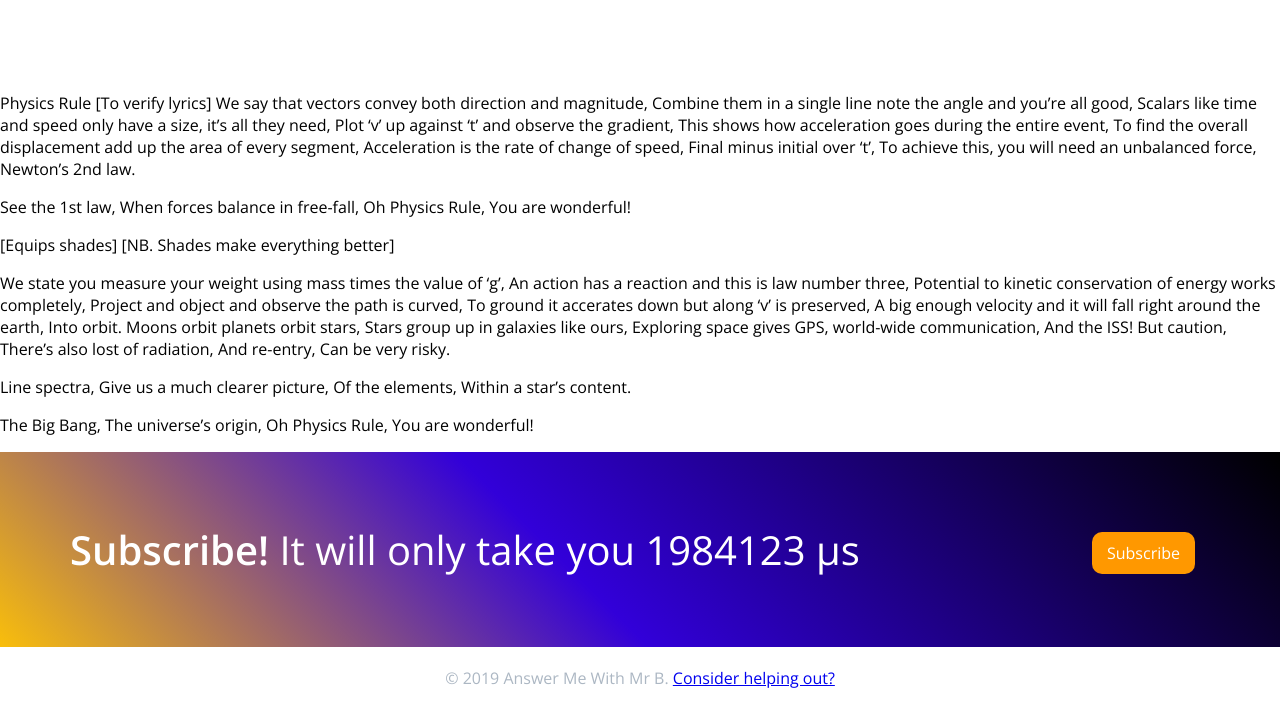
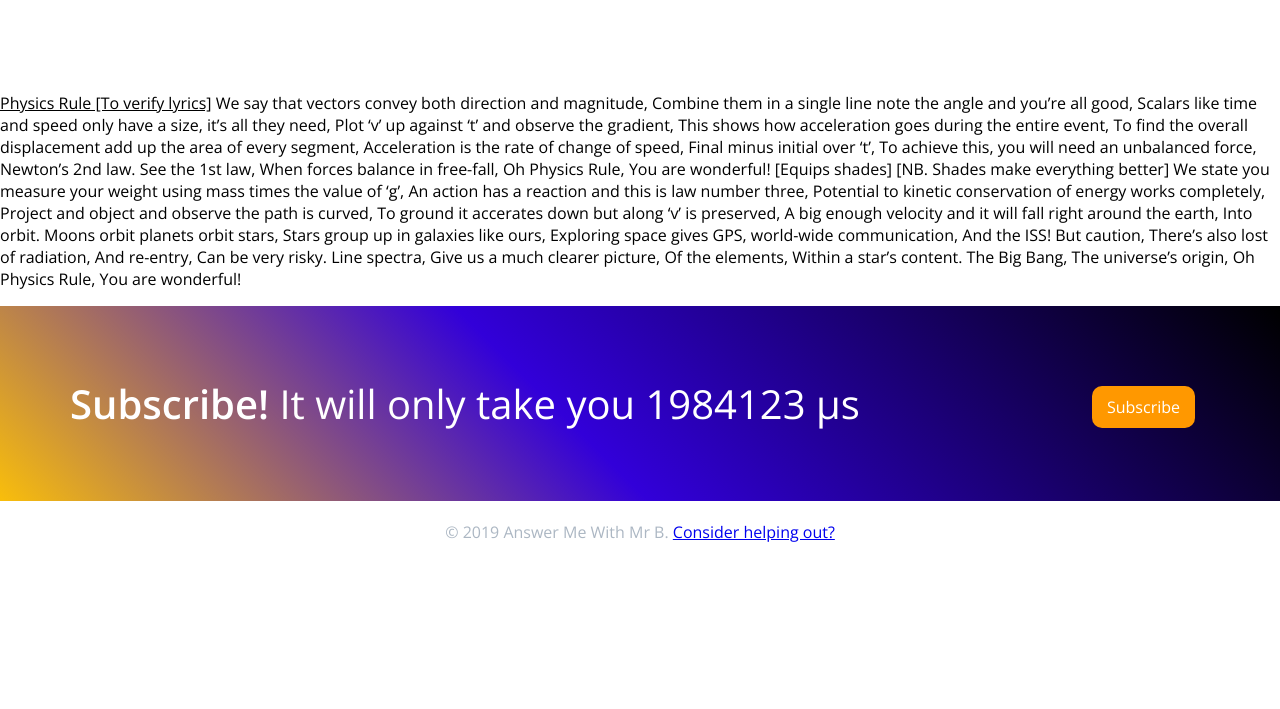
Before and after one commit to AnswerMeWithMrB/website, a Jekyll site: the page built from videos/_National5Music/004-physics-rule.md, in a window 1280 px wide and 900 px high, scrolled down 974 px, cut to the strip 191-900 px from the top of the window. Built offline with Jekyll 4.4.1, drawn with Linux system fonts in a browser that asks for light colours; after the commit the page ends 1728 px from its top, so only the background shows below that.

Commit message:
Format lyrics

```diff
--- a/videos/_National5Music/004-physics-rule.md
+++ b/videos/_National5Music/004-physics-rule.md
@@ -7,7 +7,9 @@ videoId: ztKsRFrDhbc
 layout: video
 ---
 
-Physics Rule [To verify lyrics]
+<p>
+<u>Physics Rule [To verify lyrics]</u>
+
 We say that vectors convey both direction and magnitude,
 Combine them in a single line note the angle and you’re all good,
 Scalars like time and speed only have a size, it’s all they need,
@@ -52,3 +54,4 @@ The Big Bang,
 The universe’s origin,
 Oh Physics Rule,
 You are wonderful!
+</p>
```
